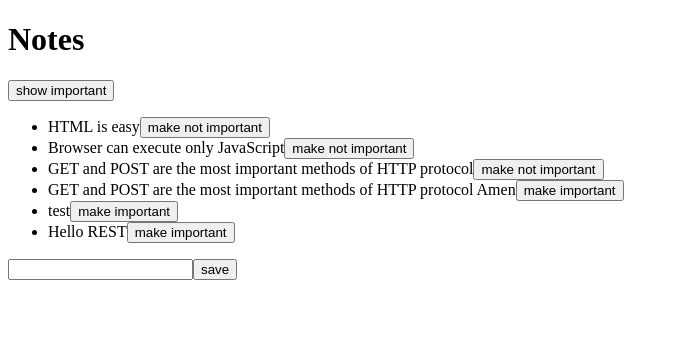
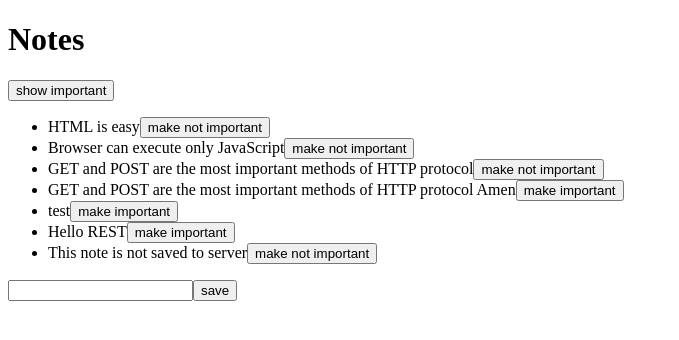
Before and after one commit to nckvDev/tutorials, a React (Vite) app in the folder full-stack-open/part1/intro_to_react/introdemo/: page / in a window 1280 px wide. Shown: the top 340 px of the page, without its empty margins (0-679 px from the left). Built offline with nearby package versions, Linux system fonts and the light colour scheme; data requests are answered from the project's data file.

Commit message:
Promises and Errors

```diff
--- a/full-stack-open/part1/intro_to_react/introdemo/src/pages/FormNote.jsx
+++ b/full-stack-open/part1/intro_to_react/introdemo/src/pages/FormNote.jsx
@@ -64,6 +64,11 @@
 
     noteService.update(id, changedNote).then(returnedNote => {
       setNotes(notes.map(n => n.id === id ? returnedNote : n))
+    }).catch(error => {
+      alert(
+        `the note '${note.content}' was already deleted from server`
+      )
+      setNotes(notes.filter(n => n.id !== id))
     })
   }
 
--- a/full-stack-open/part1/intro_to_react/introdemo/src/services/notes.js
+++ b/full-stack-open/part1/intro_to_react/introdemo/src/services/notes.js
@@ -3,7 +3,12 @@
 
 const getAll = () => {
   const request = axios.get(baseUrl)
-  return request.then(response => response.data)
+  const nonExisting = {
+    id: 10000,
+    content: 'This note is not saved to server',
+    important: true,
+  }
+  return request.then(response => response.data.concat(nonExisting))
 }
 
 const create = newObject => {
```
